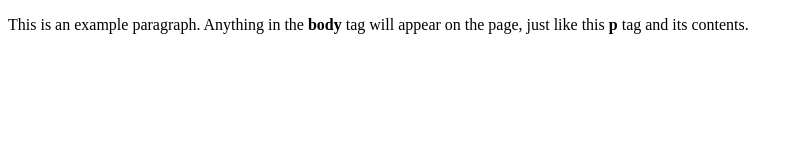
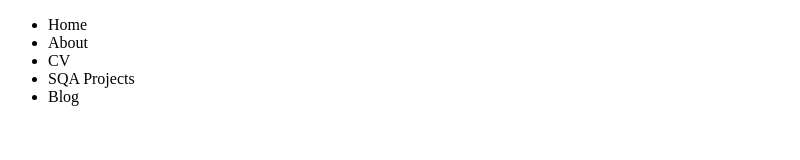
Before and after one commit to nahidniloy14/Portfolio, a plain HTML site: page index.html in a window 1280 px wide. Shown: the whole page, without its empty margins (0-800 px from the left). Drawn offline with Linux system fonts and the light colour scheme.

Commit message:
git init

```diff
--- a/index.html
+++ b/index.html
@@ -1,9 +1,28 @@
 <!doctype html>
 <html>
   <head>
-    <title>This is the title of the webpage!</title>
+    <title>My Portfoilo</title>
   </head>
   <body>
-    <p>This is an example paragraph. Anything in the <strong>body</strong> tag will appear on the page, just like this <strong>p</strong> tag and its contents.</p>
+    <div class="sidebar">
+        <nav>
+            <ul>
+                <li> Home </li>
+                <li> About </li>
+                <li> CV </li>
+                <li> SQA Projects </li>
+                <li> Blog </li>
+
+
+            </ul>
+        </nav>
+
+    </div>
+
+
+
+
+
+
   </body>
 </html>
```
